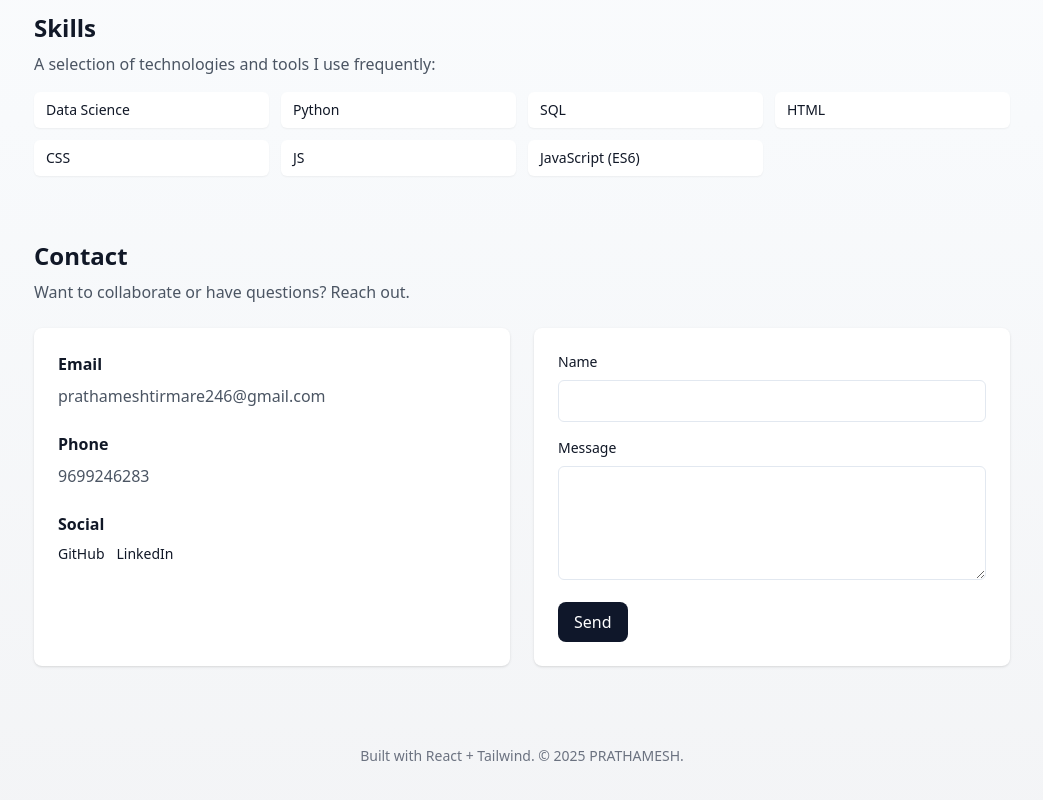
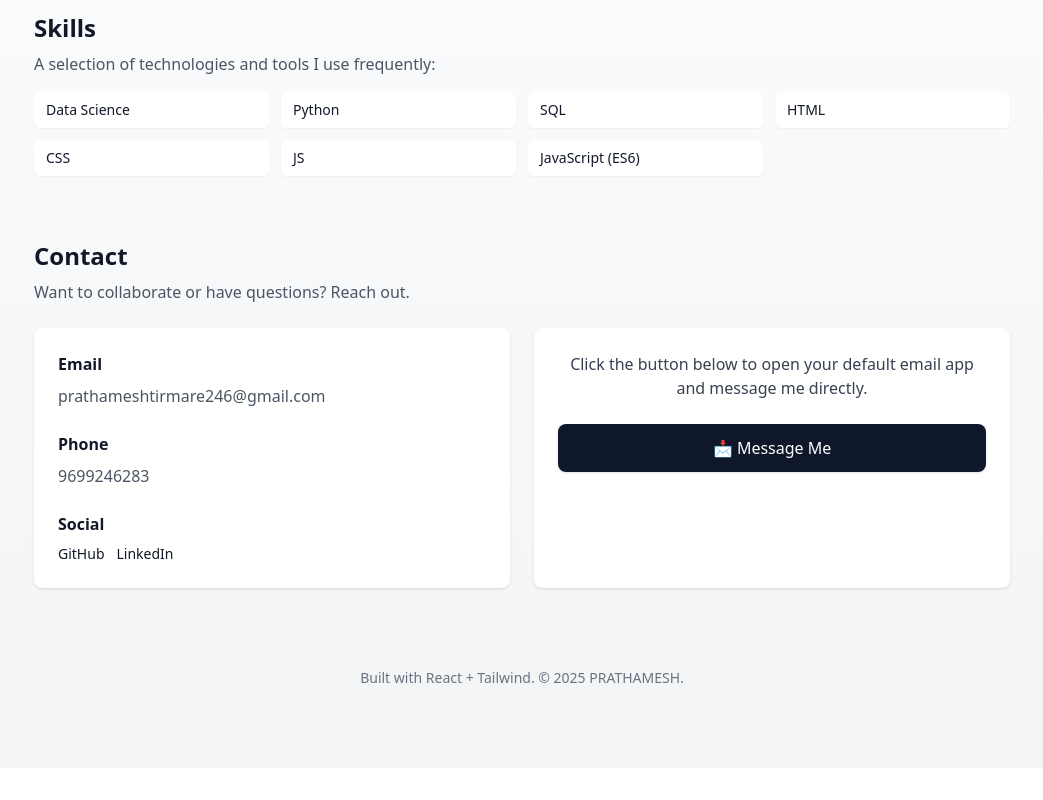
Before and after one commit to Prathamesh-1705/my-portfolio, a React (Create React App) app: page / in a window 1280 px wide. Shown: the part 610-1410 px from the top of the page, without its empty margins (118-1161 px from the left). After the commit the page ends 1378 px from the top, so only its background shows below. Built offline with nearby package versions, Linux system fonts and the light colour scheme.

Commit message:
Updated contact form with 'Message Me' button

```diff
--- a/src/App.js
+++ b/src/App.js
@@ -141,41 +141,28 @@ export default function Portfolio() {
               </div>
             </div>
 
-            <form
-              className="rounded-lg bg-white p-6 shadow"
-              onSubmit={(e) => {
-                e.preventDefault();
-                window.location.href =
-                  "mailto:prathameshtirmare246@gmail.com?subject=Portfolio%20Inquiry";
-              }}
-            >
-              <label className="block text-sm font-medium">Name</label>
-              <input
-                required
-                className="mt-2 w-full rounded-md border-slate-200 p-2 border"
-              />
-
-              <label className="block text-sm font-medium mt-4 ">Message</label>
-              <textarea
-                required
-                className="mt-2 w-full rounded-md border-slate-200 p-2 border"
-                rows={4}
-              />
-
+            {/* Replaced Form with Message Me Button */}
+            <div className="rounded-lg bg-white p-6 shadow text-center">
+              <p className="text-gray-700 mb-4">
+                Click the button below to open your default email app and message me directly.
+              </p>
               <button
-                type="submit"
-                className="mt-4 inline-block rounded-lg px-4 py-2 bg-slate-900 text-white border-2px solid"
+                type="button"
+                onClick={() => {
+                  window.location.href =
+                    "mailto:prathameshtirmare246@gmail.com?subject=Portfolio%20Inquiry";
+                }}
+                className="w-full mt-2 inline-block rounded-lg px-4 py-3 bg-slate-900 text-white font-medium shadow"
               >
-                Send
+                📩 Message Me
               </button>
-            </form>
+            </div>
           </div>
         </section>
 
         {/* FOOTER */}
         <footer className="mt-12 text-center text-sm text-gray-500">
-          Built with React + Tailwind. © {new Date().getFullYear()}{" "}
-          {name.split(" ")[0]}.
+          Built with React + Tailwind. © {new Date().getFullYear()} {name.split(" ")[0]}.
         </footer>
       </main>
     </div>
```
